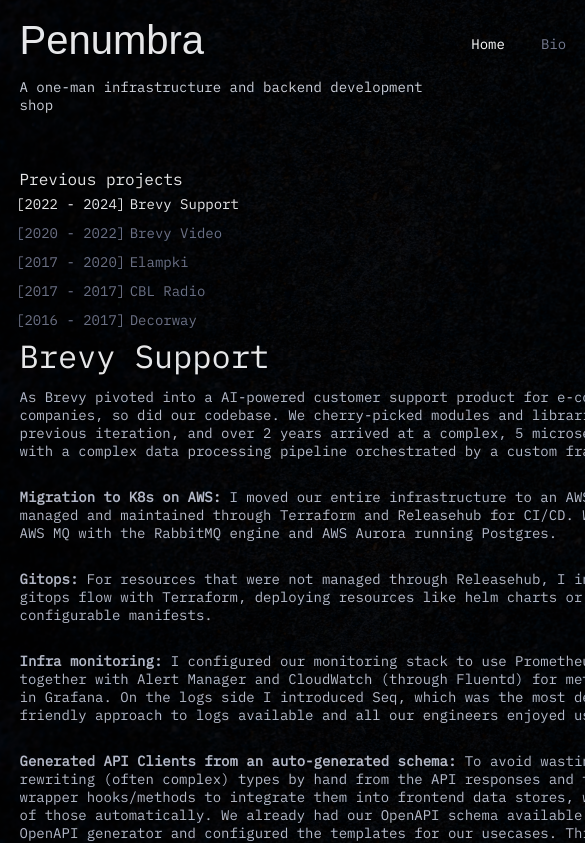
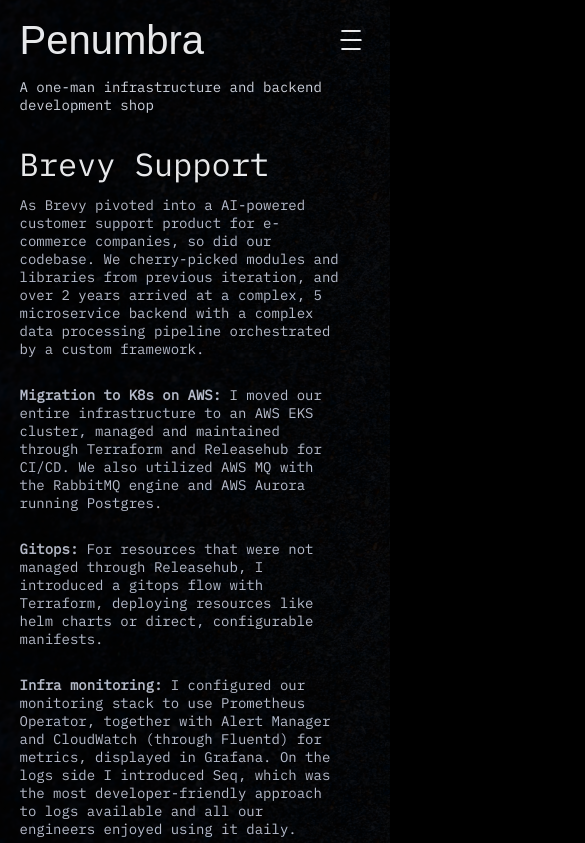
Before and after one commit to Kamilczak020/portfolio, a Next.js app: page /home/brevy-support in a window 390 px wide. Shown: the top 843 px of the page, 585 px wide, since content can reach past the window. Built offline with nearby package versions, Linux system fonts and the light colour scheme; a web font is replaced by a local one.

Commit message:
introduce basic layout on mobile

```diff
--- a/src/app/globals.scss
+++ b/src/app/globals.scss
@@ -3,9 +3,10 @@
   position: relative;
   margin: 0;
   padding: 0;
-  min-width: 768px;
   min-height: 100vh;
   max-height: 100vh;
+  max-width: 100vw;
+  width: 100vw;
   background-color: #000;
   color: white;
   font-weight: 500;
@@ -13,7 +14,15 @@
 }
 
 html {
-  overflow: hidden;
+  overflow-x: hidden;
+
+  @media only screen and (max-width: 768px) {
+    overflow-y: scroll;
+  }
+
+  @media only screen and (min-width: 769px) {
+    overflow-y: hidden;
+  }
 }
 
 body {
--- a/src/app/home/layout.module.scss
+++ b/src/app/home/layout.module.scss
@@ -41,8 +41,25 @@
 }
 
 .contentWrapper {
-  max-height: 70vh;
+  @media only screen and (max-width: 768px) {
+    max-height: unset;
+  }
+
+  @media only screen and (min-width: 769px) {
+    max-height: 70vh;
+  }
+
   display: flex;
+}
+
+.spacer {
+  @media only screen and (max-width: 768px) {
+    height: 0px;
+  }
+
+  @media only screen and (min-width: 769px) {
+    height: 50px;
+  }
 }
 
 .content {
--- a/src/app/home/layout.tsx
+++ b/src/app/home/layout.tsx
@@ -11,7 +11,7 @@
           {children}
         </div>
       </div>
-      <div style={{ height: '50px' }} />
+      <div className={style.spacer} />
     </div>
   );
 }
--- a/src/app/layout.module.scss
+++ b/src/app/layout.module.scss
@@ -12,12 +12,16 @@
 .page {
   display: grid;
   min-height: 100vh;
-  max-height: 100vh;
+  max-width: 100vw;
 
   grid-template-rows: auto 1fr;
   row-gap: 10px;
 
-  @media only screen and (max-width: 1300px) {
+  @media only screen and (max-width: 768px) {
+    grid-template-columns: 0px 100vw;
+  }
+
+  @media only screen and (min-width: 769px) and (max-width: 1300px) {
     grid-template-columns: 0px var(--content-width) auto;
   }
 
@@ -57,6 +61,18 @@
 .content {
   display: flex;
   flex-direction: column;
-  padding: var(--spacing-xl) 0;
   max-width: 1300px;
+
+
+  @media only screen and (max-width: 768px) {
+    padding: var(--spacing-m) 0;
+  }
+
+  @media only screen and (min-width: 769px) and (max-width: 1300px) {
+    padding: var(--spacing-l) 0;
+  }
+
+  @media only screen and (min-width: 1301px) {
+    padding: var(--spacing-xl) 0;
+  }
 }
--- /dev/null
+++ b/src/components/BurgerMenu/index.tsx
@@ -0,0 +1,47 @@
+'use client';
+
+import React, { useCallback, useState } from 'react';
+import classnames from 'classnames/bind';
+import style from './style.module.scss';
+
+const cx = classnames.bind(style);
+
+type BurgerMenuProps = {
+  className?: string;
+};
+
+export function BurgerMenu({ className }: BurgerMenuProps) {
+  const [open, setOpen] = useState(false);
+  const handleClick = useCallback(() => {
+    setOpen((prev) => !prev);
+    return undefined;
+  }, []);
+
+  return (
+    // eslint-disable-next-line
+    <div className={cx(style.burgerMenu, className, { active: open })} onClick={handleClick}>
+      <svg className={style.burger} viewBox="0 0 100 100">
+        <defs>
+          <filter id="gooeyness">
+            <feGaussianBlur in="SourceGraphic" stdDeviation="2.2" result="blur" />
+            <feColorMatrix
+              in="blur"
+              mode="matrix"
+              values="1 0 0 0 0  0 1 0 0 0  0 0 1 0 0  0 0 0 20 -10"
+              result="gooeyness"
+            />
+            <feComposite in="SourceGraphic" in2="gooeyness" operator="atop" />
+          </filter>
+        </defs>
+        <path className={cx(style.line, style.line1)} d="M 30,35 H 70 " />
+        <path className={cx(style.line, style.line2)} d="M 50,50 H 30 L 34,32" />
+        <path className={cx(style.line, style.line3)} d="M 50,50 H 70 L 66,68" />
+        <path className={cx(style.line, style.line4)} d="M 30,65 H 70 " />
+      </svg>
+      <svg className={style.x} viewBox="0 0 100 100">
+        <path className={style.line} d="M 34,32 L 66,68" />
+        <path className={style.line} d="M 66,32 L 34,68" />
+      </svg>
+    </div>
+  );
+}
--- /dev/null
+++ b/src/components/BurgerMenu/style.module.scss
@@ -0,0 +1,79 @@
+.burgerMenu {
+  position: relative;
+  height: 60px;
+  width: 60px;
+
+  & svg {
+    position: absolute;
+  }
+
+  & .line {
+    transition: stroke-dasharray 400ms 100ms, stroke-dashoffset 400ms 100ms, transform 400ms 100ms;
+  }
+  & .line1 {
+    stroke-dasharray: 40 40;
+  }
+  & .line2 {
+    stroke-dasharray: 21 39;
+  }
+  & .line3 {
+    stroke-dasharray: 21 39;
+  }
+  & .line4 {
+    stroke-dasharray: 40 40;
+  }
+  & .x {
+    transition: transform 400ms 50ms;
+  }
+
+
+  &.active {
+    & .line {
+      transition: stroke-dasharray 400ms, stroke-dashoffset 400ms, transform 400ms;
+    }
+
+    & .line1 {
+      stroke-dasharray: 1 40;
+      stroke-dashoffset: -33px;
+    }
+    & .line2 {
+      stroke-dasharray: 5 39;
+      stroke-dashoffset: -37px;
+    }
+    & .line3 {
+      stroke-dasharray: 5 39;
+      stroke-dashoffset: -37px;
+    }
+    & .line4 {
+      stroke-dasharray: 1 40;
+      stroke-dashoffset: -33px;
+    }
+    & .x {
+      transform: scale(1);
+      transition: transform 400ms 50ms;
+    }
+  }
+}
+
+.burger {
+  filter: url(#gooeyness);
+}
+
+.x {
+  transform: scale(0);
+  transition: transform 400ms;
+
+  & .line {
+    stroke-width: 5.5px;
+  }
+}
+
+.line {
+  fill: none;
+  stroke: white;
+  stroke-width: 6px;
+  stroke-linecap: round;
+  stroke-linejoin: round;
+  transform-origin: 50%;
+  transition: stroke-dasharray 500ms 200ms, stroke-dashoffset 500ms 200ms, transform 500ms 200ms;
+}
--- a/src/components/NavBar/index.tsx
+++ b/src/components/NavBar/index.tsx
@@ -1,3 +1,5 @@
+'use client';
+
 import React from 'react';
 import { NavItem } from '@penumbra/components/NavBar/NavItem';
 import classnames from 'classnames';
--- a/src/components/NavBar/style.module.scss
+++ b/src/components/NavBar/style.module.scss
@@ -1,4 +1,8 @@
 .navBar {
+  @media only screen and (max-width: 768px) {
+    flex-direction: column;
+  }
+
   @media only screen and (max-width: 1600px) {
     --font-size: var(--font-size-s);
     --line-height: var(--line-height-s);
@@ -17,5 +21,11 @@
 }
 
 .links {
-  display: flex;
+  @media only screen and (max-width: 768px) {
+    display: none;
+  }
+
+  @media only screen and (min-width: 769px) {
+    display: flex;
+  }
 }
--- a/src/components/ProjectList/style.module.scss
+++ b/src/components/ProjectList/style.module.scss
@@ -1,5 +1,9 @@
 .grid {
   display: grid;
+
+  @media only screen and (max-width: 768px) {
+    display: none;
+  }
 
   @media only screen and (max-width: 1600px) {
     grid-template-columns: 250px auto;
--- a/src/components/TitleBar/index.tsx
+++ b/src/components/TitleBar/index.tsx
@@ -2,6 +2,7 @@
 import { NavBar } from '@penumbra/components/NavBar';
 import { italiana } from '@penumbra/app/fonts';
 import classnames from 'classnames';
+import { BurgerMenu } from '@penumbra/components/BurgerMenu';
 import style from './style.module.scss';
 
 export function TitleBar(): JSX.Element {
@@ -11,6 +12,7 @@
         <h1 className={classnames(style.title, italiana.className)}>Penumbra</h1>
         <h5 className={style.description}>A one-man infrastructure and backend development shop</h5>
       </div>
+      <BurgerMenu className={style.burger} />
       <NavBar className={style.nav} />
     </div>
   );
--- a/src/components/TitleBar/style.module.scss
+++ b/src/components/TitleBar/style.module.scss
@@ -1,9 +1,9 @@
 .titleBar {
+  position: relative;
   width: 100%;
   display: flex;
   flex-direction: row;
-  padding: 0 clamp(5px, calc(100vw / 20), 80px);
-
+  margin: 0 clamp(5px, calc(100vw / 20), 80px);
 
   @media only screen and (max-width: 1300px) {
     margin-top: clamp(5px, calc(100vw / 20), 80px);
@@ -26,6 +26,7 @@
 .titleWrapper {
   height: 100%;
   display: flex;
+  flex: 1;
   flex-direction: column;
 }
 
@@ -36,6 +37,7 @@
 }
 
 .title {
+  display: flex;
   font-size: var(--font-size-title);
   line-height: var(--font-size-title);
 }
@@ -49,3 +51,17 @@
   margin-left: auto;
   margin-top: calc((var(--font-size-title) / 2) - (var(--font-size)));
 }
+
+.burger {
+  position: absolute;
+  top: -10px;
+  right: -10px;
+
+  @media only screen and (max-width: 768px) {
+    display: flex;
+  }
+
+  @media only screen and (min-width: 769px) {
+    display: none;
+  }
+}
```
